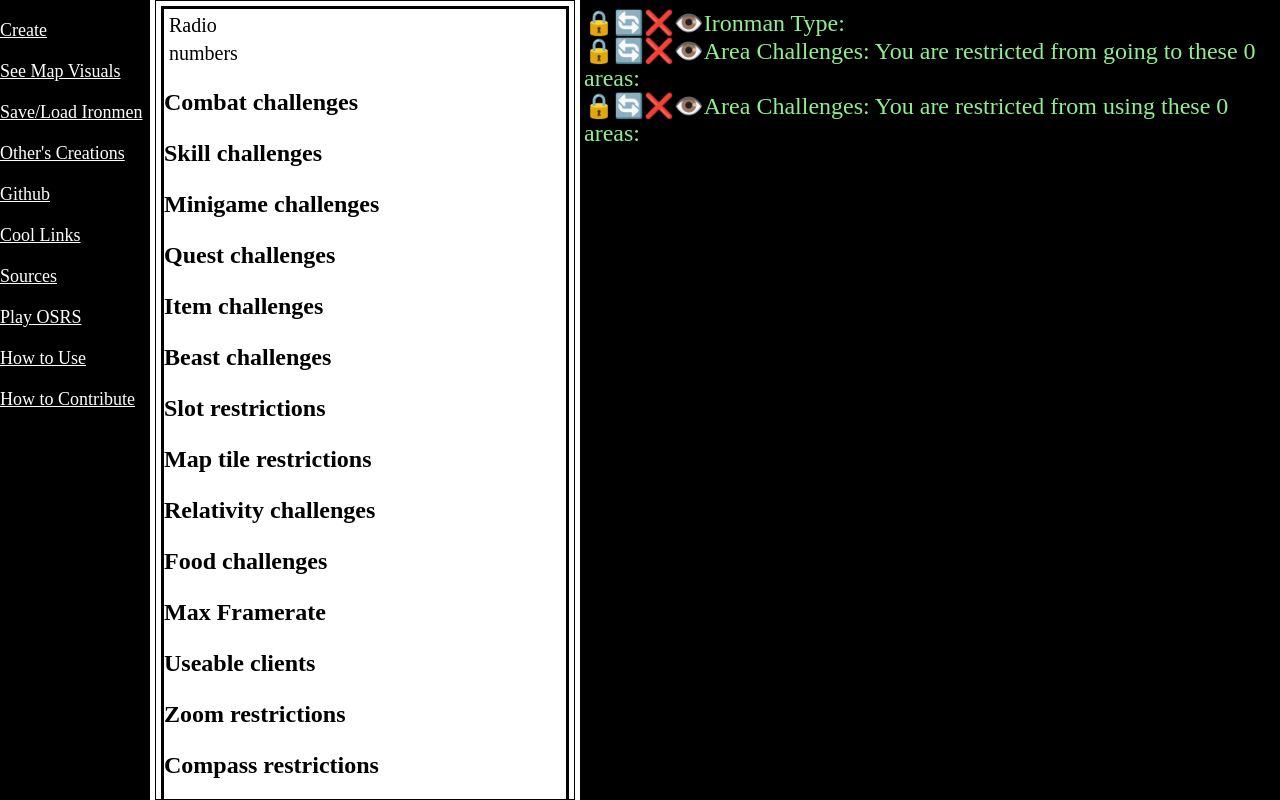
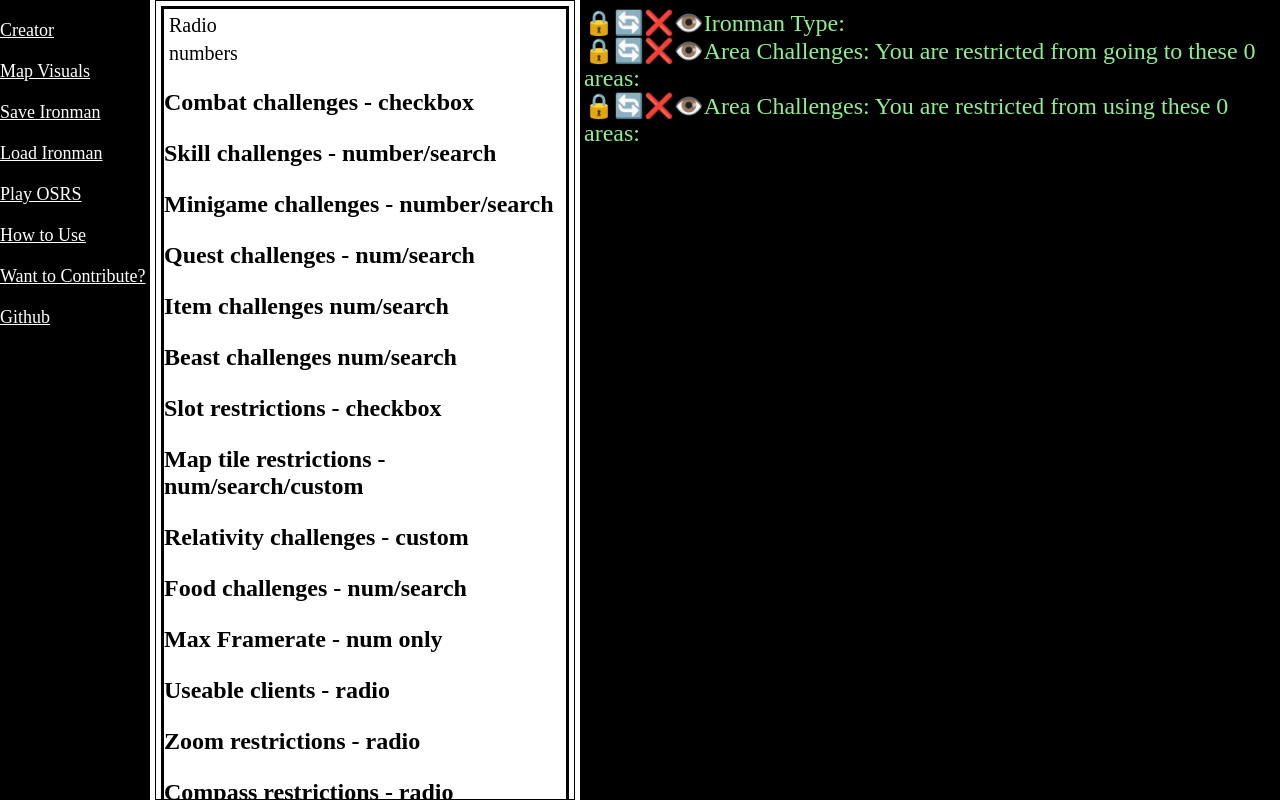
Before and after one commit to Yonkai/ironman-challenge-maker, a Next.js app: page / in a window 1280 px wide. Built offline with nearby package versions, Linux system fonts and the light colour scheme.

Commit message:
add abstract types for later interpolation to displayers

```diff
--- a/components/IronmanSettings.js
+++ b/components/IronmanSettings.js
@@ -50,24 +50,24 @@ class IronmanSettings extends Component {
           <Area handleChange={this.props.handleChange} /> */}
 
           {/* Options<6, using radio, over that using number select with search */}
-          <h3>Combat challenges</h3>
-          <h3>Skill challenges</h3>
-          <h3>Minigame challenges</h3>
-          <h3>Quest challenges</h3>
-          <h3>Item challenges</h3>
-          <h3>Beast challenges</h3>
-          <h3>Slot restrictions</h3>
-          <h3>Map tile restrictions</h3>
-          <h3>Relativity challenges</h3>
-          <h3>Food challenges</h3>
-          <h3>Max Framerate</h3>
-          <h3>Useable clients</h3>
-          <h3>Zoom restrictions</h3>
-          <h3>Compass restrictions</h3>
-          <h3>Time restrictions</h3>
-          <h3>Useable biomes</h3>
-          <h3>Spell types</h3>
-          <h3>Updates between date range</h3>
+          <h3>Combat challenges - checkbox</h3>
+          <h3>Skill challenges - number/search</h3>
+          <h3>Minigame challenges - number/search</h3>
+          <h3>Quest challenges - num/search</h3>
+          <h3>Item challenges num/search</h3>
+          <h3>Beast challenges num/search</h3>
+          <h3>Slot restrictions - checkbox</h3>
+          <h3>Map tile restrictions - num/search/custom</h3>
+          <h3>Relativity challenges - custom</h3>
+          <h3>Food challenges - num/search</h3>
+          <h3>Max Framerate - num only</h3>
+          <h3>Useable clients - radio</h3>
+          <h3>Zoom restrictions - radio</h3>
+          <h3>Compass restrictions - radio</h3>
+          <h3>Time restrictions - date</h3>
+          <h3>Useable biomes - checkbox</h3>
+          <h3>Spells - num/search</h3>
+          <h3>Updates between date range - date</h3>
         </div>
 
         <style global jsx>
--- a/pages/index.js
+++ b/pages/index.js
@@ -43,16 +43,14 @@ class IronmanChallengeRoot extends Component {
     return (
       <div className='containerMain'>
         <nav className='navMenu'>
-          <Link href='#'><a>Create</a></Link>
-          <Link href='#'><a>See Map Visuals</a></Link>
-          <Link href='#'><a>Save/Load Ironmen</a></Link>
-          <Link href='#'><a>Other's Creations</a></Link>
-          <Link href='#'><a>Github</a></Link>
-          <Link href='#'><a>Cool Links</a></Link>
-          <Link href='#'><a>Sources</a></Link>
+          <Link href='#'><a>Creator</a></Link>
+          <Link href='#'><a>Map Visuals</a></Link>
+          <Link href='#'><a>Save Ironman</a></Link>
+          <Link href='#'><a>Load Ironman</a></Link>
           <Link href='#'><a>Play OSRS</a></Link>
           <Link href='#'><a>How to Use</a></Link>
-          <Link href='#'><a>How to Contribute</a></Link>
+          <Link href='#'><a>Want to Contribute?</a></Link>
+          <Link href='#'><a>Github</a></Link>
         </nav>
 
         <IronmanDisplayChallenges
```
